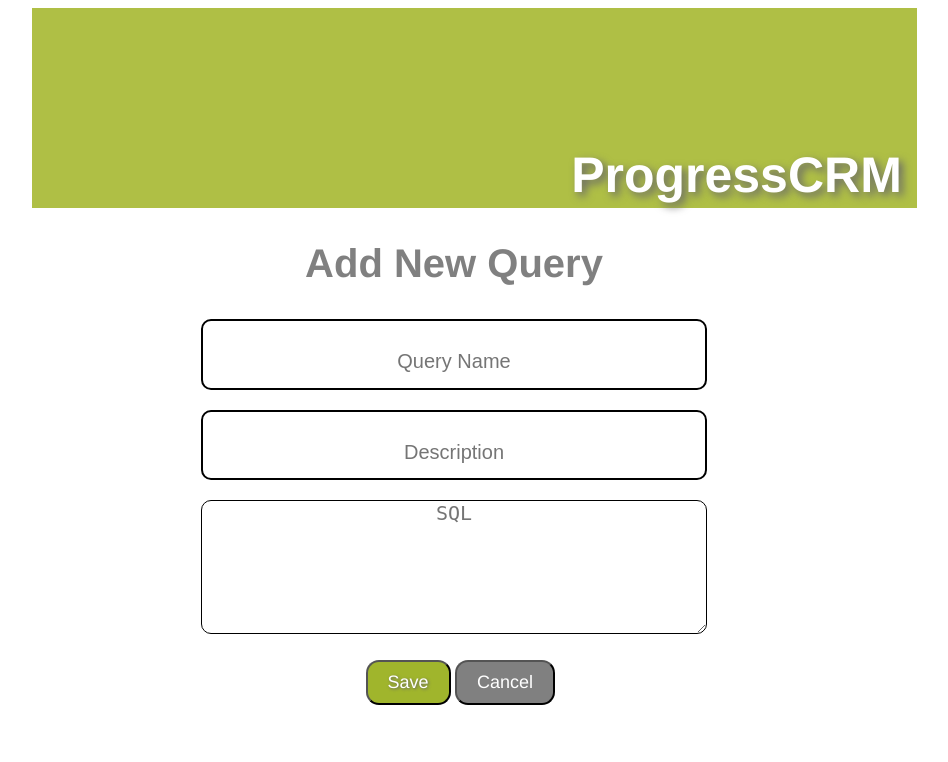
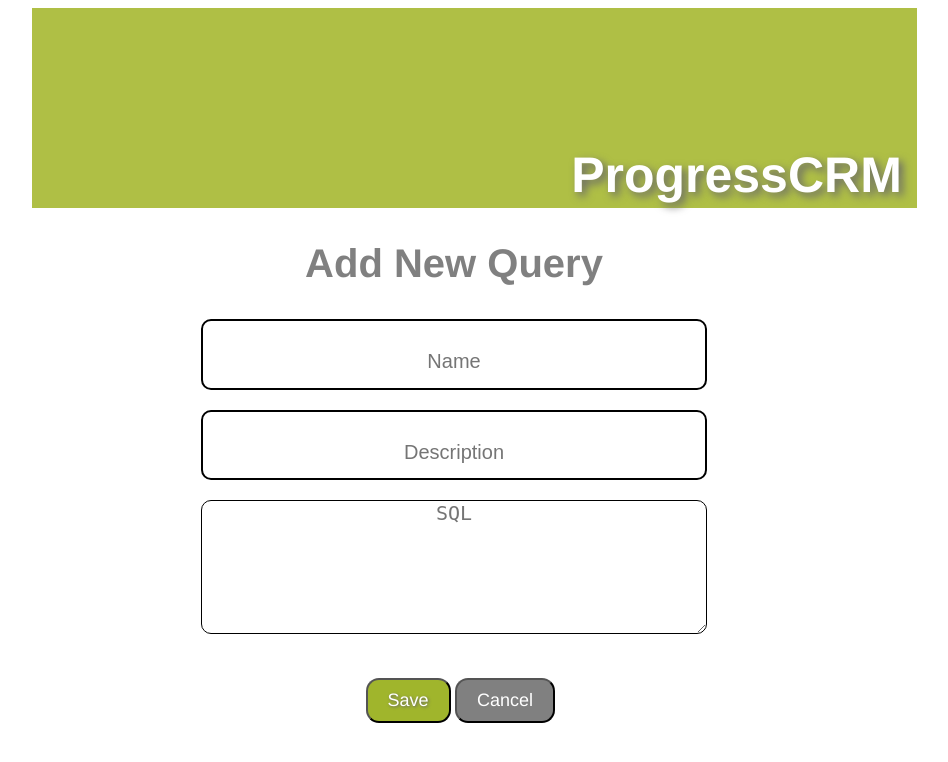
Before and after one commit to dagobailon/progress_crm_reporting, a Django app: page /add_query/ in a window 1280 px wide. Shown: the top 762 px of the page, without its empty margins (186-1134 px from the left). Run offline with Django 3.2, Linux system fonts and the light colour scheme; parts of the project's set-up code (start-up, migrations or seed data) failed here and were passed over.

Commit message:
fixed validation error on forms

```diff
--- a/reporting/reporting_queries/forms.py
+++ b/reporting/reporting_queries/forms.py
@@ -6,6 +6,6 @@
 #Section 2: Forms
 class AddQueryForm(forms.Form):
 #form to create the empty fields for the Query model.
-    query = forms.CharField(label = 'query', max_length=500, required=True)
-    name = forms.CharField(label = 'name', max_length=120, required=True)
-    description = forms.CharField(label = 'description', required=True)
+    query = forms.CharField(widget=forms.Textarea(attrs={'class': 'SQLform', 'placeholder':'SQL'}), label = 'query', max_length=500, required=True)
+    name = forms.CharField(widget=forms.TextInput(attrs={'class': 'form', 'placeholder': 'Name'}), label = 'name', max_length=120, required=True)
+    description = forms.CharField(widget=forms.TextInput(attrs={'class': 'form', 'placeholder': 'Description'}), label = 'description', required=True)
--- a/reporting/reporting_queries/templates/add_query.html
+++ b/reporting/reporting_queries/templates/add_query.html
@@ -11,29 +11,6 @@
 
     </head>
     <body>
-
-
-    <!-- <div class="form-errors">
-
-        {% if form.errors %}
-            {% for field in form %}
-                {% for error in field.errors %}
-                    <div class="alert alert-error">
-                        {{ field.label }} - {{ error|escape }}</strong>
-                    </div>
-                {% endfor %}
-            {% endfor %}
-            {% for error in form.non_field_errors %}
-                <div class="alert alert-error">
-                    {{ error|escape }}
-                </div>
-            {% endfor %}
-        {% endif %}
-    </div>
-
-    This feature is in process and will raise validation errors when fields are left empty-->
-
-
         <div class = "banner">
             <h1>
                 ProgressCRM
@@ -50,9 +27,12 @@
             <!-- this is the pulling from forms.py and gives it a pathway to query.models -->
                 {% csrf_token %}
                 <!-- security feauture to prevent hacking through forms -->
-                <input class="form" type="text" placeholder="Query Name" name = "name"><br>
-                <input class="form" type="text"placeholder="Description" name = "description"><br>
-                <textarea placeholder="SQL" class="SQLform" name = "query" ></textarea>
+                {{ form.name.errors }}
+                {{ form.name }}<br />
+                {{ form.description.errors }}
+                {{ form.description }}<br />
+                {{ form.query.errors }}
+                {{ form.query }}<br />
                 <!-- this one is <textarea placeholder> to allow more text and have the text wrapped so as to facilitate the user experience -->
                 <br>
 
--- a/reporting/reporting_queries/views.py
+++ b/reporting/reporting_queries/views.py
@@ -1,7 +1,7 @@
 #Section 1: Import tools
 #=======================
 
-from django.shortcuts import render
+from django.shortcuts import render, render_to_response
 from django.contrib import messages
 from django.core.urlresolvers import reverse
 from django.http import HttpResponseRedirect, HttpResponse
@@ -110,10 +110,10 @@
                 if name and description and query:
                     q = Query(name = name, description = description, query = query)
                     q.save()
-            return HttpResponseRedirect('/')
+            return render(request, 'add_query.html', {'form' : form})
 
 
         else:
             form = AddQueryForm()
-            return render_to_respond(request, 'add_query.html', {'form' : form})
+            return render_to_response(request, 'add_query.html', {'form' : form})
         #Else will render the form without having to enter information
```
